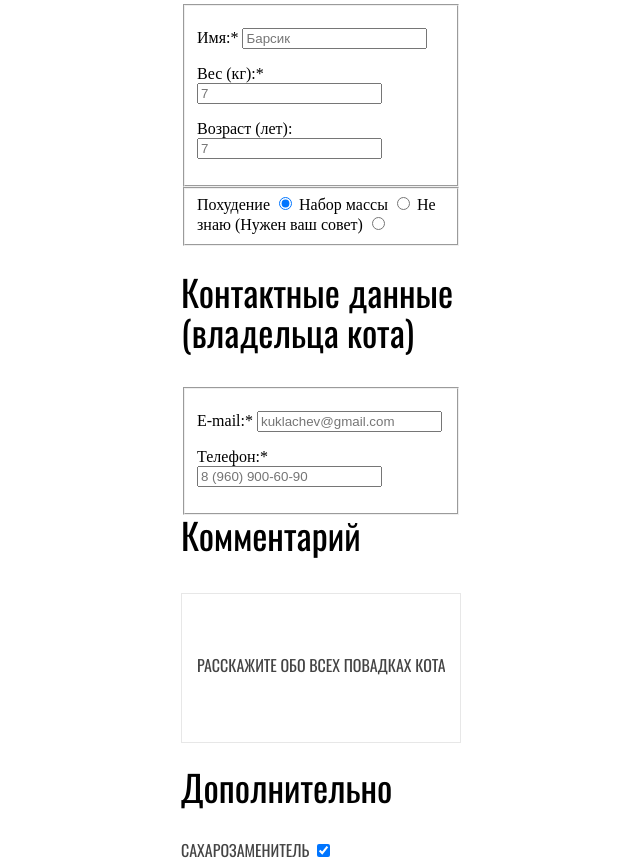
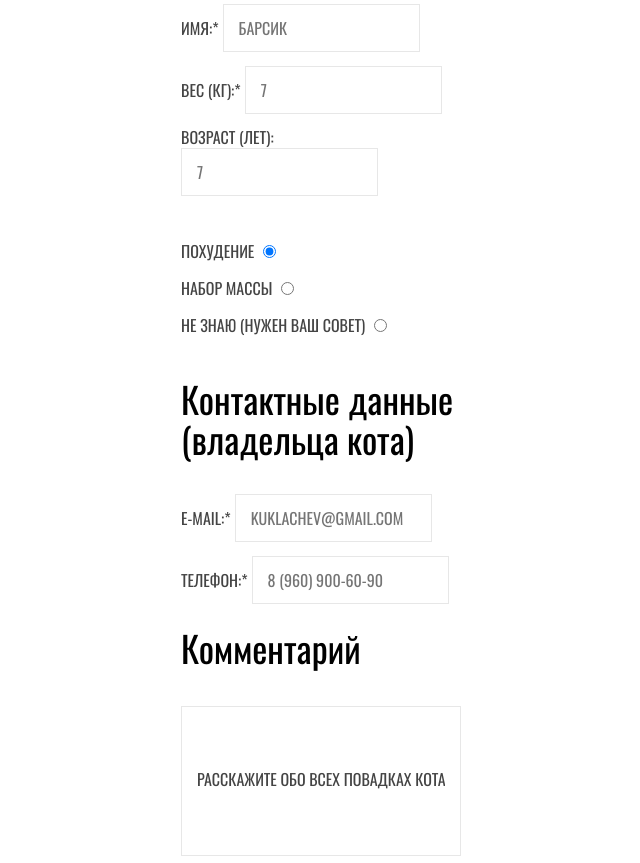
Before and after one commit to vicktoriaudalowa/2183951-cat-energy-1, a website: page source/form.html in a window 1280 px wide. Shown: the part 235-1098 px from the top of the page, without its empty margins (319-959 px from the left). Drawn offline with nearby package versions, Linux system fonts and the light colour scheme; files that its build step writes are made by us from their sources.

Commit message:
Добавляет правки(3)

```diff
--- a/source/form.html
+++ b/source/form.html
@@ -56,34 +56,34 @@
       программу питания для вашего кота</h2>
     <form class="form-page__form form" action="https://echo.htmlacademy.ru" method="post">
       <!-- Информация о коте -->
-      <section class="apply-form__wrapper">
-        <fieldset class="apply-form__fieldset apply-form__fieldset--text">
+      <section class="form__wrapper">
+        <fieldset class="form__fieldset form__fieldset--text">
           <legend class="visually-hidden">Заполните форму</legend>
-          <p class="apply-form__field-wrapper">
-            <label class="apply-form__label" for="cat-name">Имя:*</label>
-            <input class="apply-form__text-input" type="text" name="cat-name" id="cat-name" placeholder="Барсик"
+          <p class="form__field-wrapper">
+            <label class="form__label" for="cat-name">Имя:*</label>
+            <input class="form__text-input" type="text" name="cat-name" id="cat-name" placeholder="Барсик"
               required>
           </p>
-          <p class="apply-form__field-wrapper">
-            <label class="apply-form__label" for="cat-weigth">Вес (кг):*</label>
-            <input class="apply-form__text-input" type="number" name="cat-weigth" id="cat-weigth" placeholder="7"
+          <p class="form__field-wrapper">
+            <label class="form__label" for="cat-weigth">Вес (кг):*</label>
+            <input class="form__text-input" type="number" name="cat-weigth" id="cat-weigth" placeholder="7"
               required>
           </p>
-          <p class="apply-form__field-wrapper">
-            <label class="apply-form__label" for="cat-age">Возраст (лет):</label>
-            <input class="apply-form__text-input" type="number" name="cat-age" id="cat-age" placeholder="7">
+          <p class="form__field-wrapper">
+            <label class="form__label" for="cat-age">Возраст (лет):</label>
+            <input class="form__text-input" type="number" name="cat-age" id="cat-age" placeholder="7">
           </p>
         </fieldset>
-        <fieldset class="apply-form__fieldset apply-form__fieldset--radio">
+        <fieldset class="form__fieldset form__fieldset--radio">
           <legend class="visually-hidden">Выберете цель</legend>
-          <label class="apply-form__label" for="lose-weigth">Похудение
-            <input class="apply-form__radio" type="radio" id="lose-weigth" name="goal" value="lose-weigth" checked>
+          <label class="form__label" for="lose-weigth">Похудение
+            <input class="form__radio" type="radio" id="lose-weigth" name="goal" value="lose-weigth" checked>
           </label>
-          <label class="apply-form__label" for="gain-weigth">Набор массы
-            <input class="apply-form__radio" type="radio" id="gain-weigth" name="goal" value="gain-weigth">
+          <label class="form__label" for="gain-weigth">Набор массы
+            <input class="form__radio" type="radio" id="gain-weigth" name="goal" value="gain-weigth">
           </label>
-          <label class="apply-form__label" for="advice">Не знаю (Нужен ваш совет)
-            <input class="apply-form__radio" type="radio" id="advice" name="goal" value="goal-advice">
+          <label class="form__label" for="advice">Не знаю (Нужен ваш совет)
+            <input class="form__radio" type="radio" id="advice" name="goal" value="goal-advice">
           </label>
         </fieldset>
       </section>
@@ -92,16 +92,16 @@
       <section class="form__wrapper form__wrapper--contacts">
         <h2 class="form__title title--h2 title">Контактные данные
           (владельца кота)</h2>
-        <fieldset class="apply-form__fieldset apply-form__fieldset--text">
+        <fieldset class="form__fieldset form__fieldset--text">
           <legend class="visually-hidden">Контактные данные</legend>
-          <p class="apply-form__field-wrapper">
-            <label class="apply-form__label" for="email">E-mail:*</label>
-            <input class="apply-form__text-input" type="email" name="emailaddress" id="email"
+          <p class="form__field-wrapper">
+            <label class="form__label" for="email">E-mail:*</label>
+            <input class="form__text-input" type="email" name="emailaddress" id="email"
               placeholder="kuklachev@gmail.com" required>
           </p>
-          <p class="apply-form__field-wrapper">
-            <label class="apply-form__label" for="tel">Телефон:*</label>
-            <input class="apply-form__text-input" type="tel" name="telnumber" id="tel" placeholder="8 (960) 900-60-90"
+          <p class="form__field-wrapper">
+            <label class="form__label" for="tel">Телефон:*</label>
+            <input class="form__text-input" type="tel" name="telnumber" id="tel" placeholder="8 (960) 900-60-90"
               required>
           </p>
         </fieldset>
@@ -119,17 +119,17 @@
 
       <!-- Дополнительно -->
       <section class="form__wrapper additional-info">
-        <h2 class="form__title title--h2 title">Дополнительно</h2>
+        <h2 class="form__title title--h2 additional-info__title">Дополнительно</h2>
         <fieldset class="form__fieldset form__fieldset--checkbox">
           <label class="form__label additional-info__label" for="sweetener">Сахарозаменитель
             <input class="form-input additional-info__input" type="checkbox" id="sweetener" name="sweetener"
               checked></label>
-          <label class="apply-form__label additional-info__label" for="water">Питьевая вода
-            <input class="apply-form-input additional-info__input" type="checkbox" id="water" name="water"></label>
-          <label class="apply-form__label additional-info__label" for="milk">Молоко
-            <input class="apply-form-input additional-info__input" type="checkbox" id="milk" name="milk"></label>
-          <label class="apply-form__label additional-info__label" for="adds">Витамины
-            <input class="apply-form-input additional-info__input" type="checkbox" id="adds" name="vitamins"></label>
+          <label class="form__label additional-info__label" for="water">Питьевая вода
+            <input class="form-input additional-info__input" type="checkbox" id="water" name="water"></label>
+          <label class="form__label additional-info__label" for="milk">Молоко
+            <input class="form-input additional-info__input" type="checkbox" id="milk" name="milk"></label>
+          <label class="form__label additional-info__label" for="adds">Витамины
+            <input class="form-input additional-info__input" type="checkbox" id="adds" name="vitamins"></label>
         </fieldset>
       </section>
       <button class="form__button form__button--submit link--green" type="submit">Отправить заявку</button>
```
